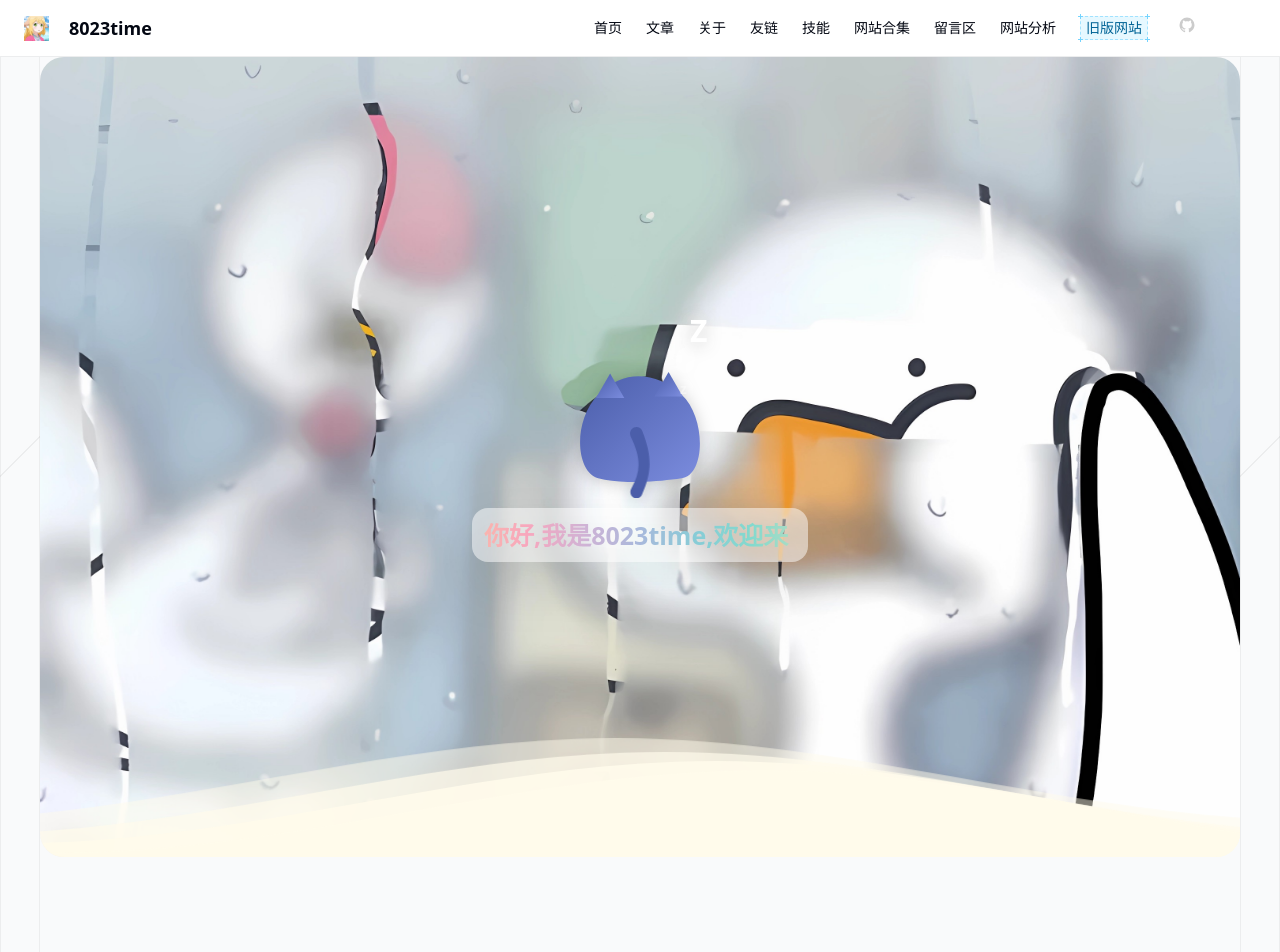
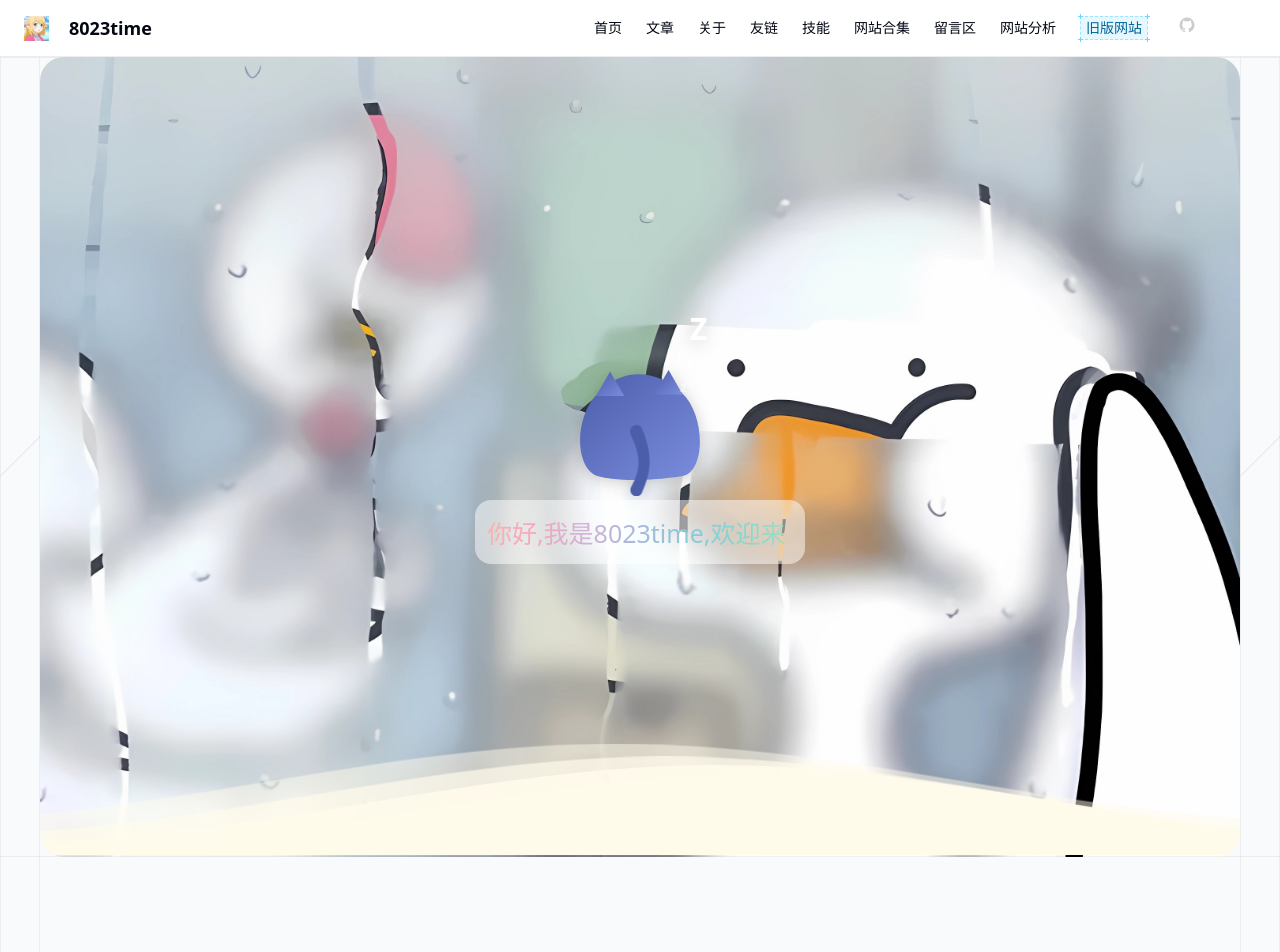
Before and after one commit to 8023time/8023time-blog, a React (Vite) app: page / in a window 1280 px wide. Shown: the top 952 px of the page. Built offline with nearby package versions, Linux system fonts and the light colour scheme.

Commit message:
:lipstick: style: 修改部分页面样式问题

```diff
--- a/src/components/Loader/WavesLoader.tsx
+++ b/src/components/Loader/WavesLoader.tsx
@@ -2,9 +2,9 @@ import type React from 'react';
 
 const Waves: React.FC = () => {
   return (
-    <div className='absolute right-0 bottom-0 left-0 w-full overflow-hidden leading-none'>
+    <div className='absolute right-0 bottom-0 left-0 mb-0.5 w-full overflow-hidden leading-none'>
       <svg
-        className='block h-32 w-full text-amber-50 dark:text-black'
+        className='block h-20 w-full text-amber-50 sm:h-15 md:h-25 lg:h-30 dark:text-black'
         xmlns='http://www.w3.org/2000/svg'
         viewBox='0 24 150 28'
         preserveAspectRatio='none'
--- a/src/components/Typewriter/index.tsx
+++ b/src/components/Typewriter/index.tsx
@@ -81,7 +81,7 @@ const defaultTypewriterProps: TypewriterProps = {
   textColor: 'black',
   mask: false,
   maskColor: '#fff',
-  textSize: 16,
+  textSize: 12,
 };
 
 /**
@@ -168,7 +168,7 @@ const Typewriter: React.FC<TypewriterProps> = ({
   return (
     <div className={`inline-block ${className}`}>
       <span
-        className='inline-block overflow-hidden p-3 align-middle text-4xl whitespace-pre-wrap'
+        className='inline-block overflow-hidden p-3 align-middle whitespace-pre-wrap'
         style={{ position: 'relative', ...gradientStyle, fontSize: textSize }}
       >
         <span
--- a/src/pages/Home/index.tsx
+++ b/src/pages/Home/index.tsx
@@ -1,34 +1,28 @@
 import type React from 'react';
-import { NavLink } from 'react-router';
 import { backgroundData } from '@data/background.data';
 import { Typewriter, WavesLoader, CatLoader, InfiniteViewBackground } from '@components/index';
 
 const Home: React.FC = () => {
   return (
     <>
+      <div className='relative before:absolute before:top-0 before:-left-[100vw] before:h-px before:w-[200vw] before:bg-gray-950/5 after:absolute after:bottom-0 after:-left-[100vw] after:h-px after:w-[200vw] after:bg-gray-950/5 dark:before:bg-white/10 dark:after:bg-white/10'>
         <div className='relative aspect-3/2 h-full w-full overflow-hidden rounded-3xl object-cover'>
-        <InfiniteViewBackground src={backgroundData}>
+          <InfiniteViewBackground src={backgroundData} className='overflow-hidden'>
             <div className='flex h-full flex-col items-center justify-center'>
-            <NavLink
-              to='/'
-              className='block transform text-xs transition-transform duration-300 hover:scale-100 active:scale-95'
-            >
+              <div className='block transform text-xs transition-transform duration-300 hover:scale-100 active:scale-95'>
                 <CatLoader />
-            </NavLink>
+              </div>
 
               <Typewriter
                 texts={['你好,我是8023time,欢迎来到我的个人网站!', '欢迎探索我的数字世界！', '代码、创意、无限可能。']}
                 textColor='auto'
                 mask={true}
                 textSize={25}
-              className='text-xl leading-relaxed font-bold text-black drop-shadow-2xl sm:text-2xl md:text-3xl lg:text-4xl'
               />
             </div>
-
-          <div className='absolute bottom-0 left-0 z-10 h-16 w-full'>
             <WavesLoader />
+          </InfiniteViewBackground>
         </div>
-        </InfiniteViewBackground>
       </div>
     </>
   );
```
Lines whose indentation alone changed are shown as unchanged.
